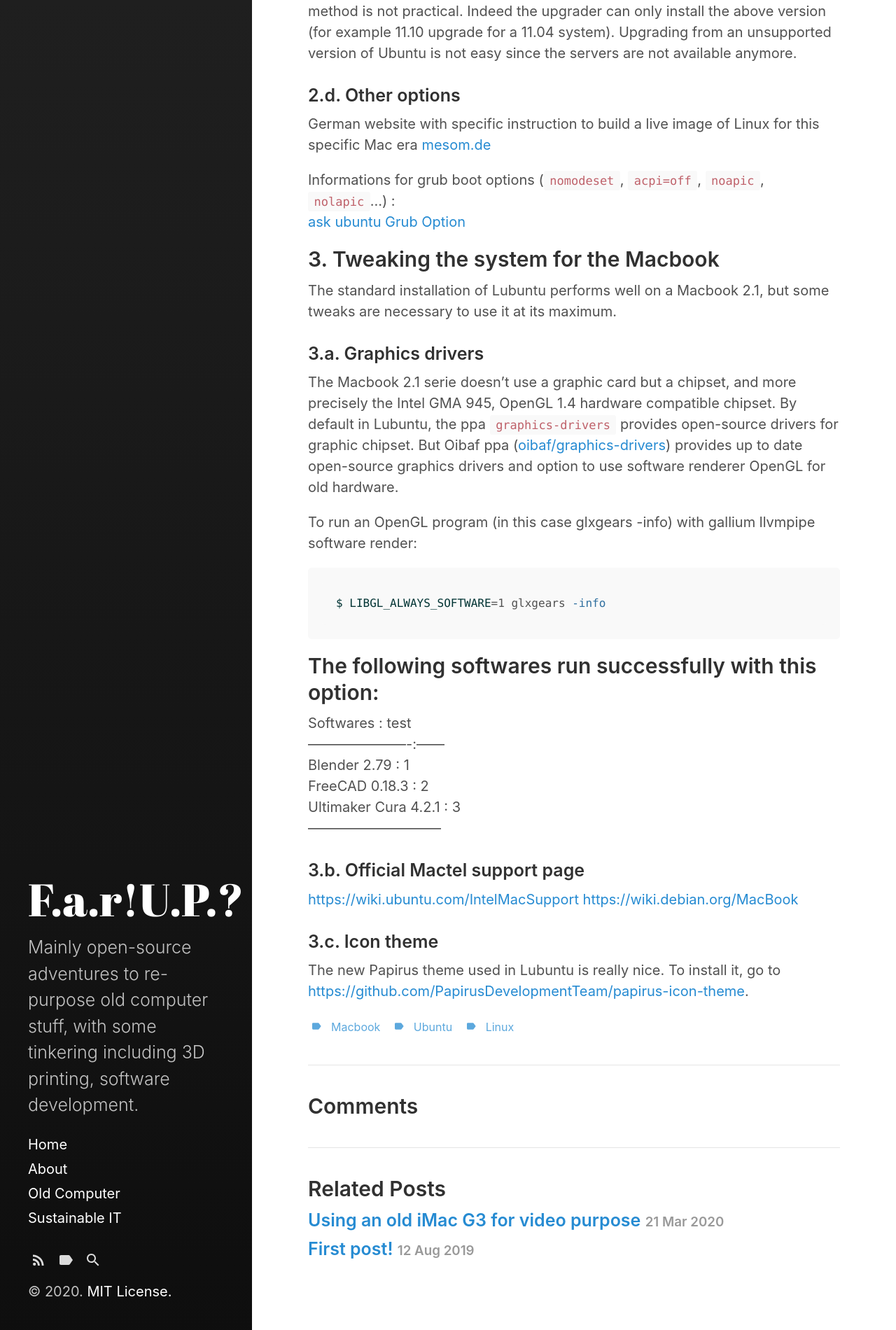
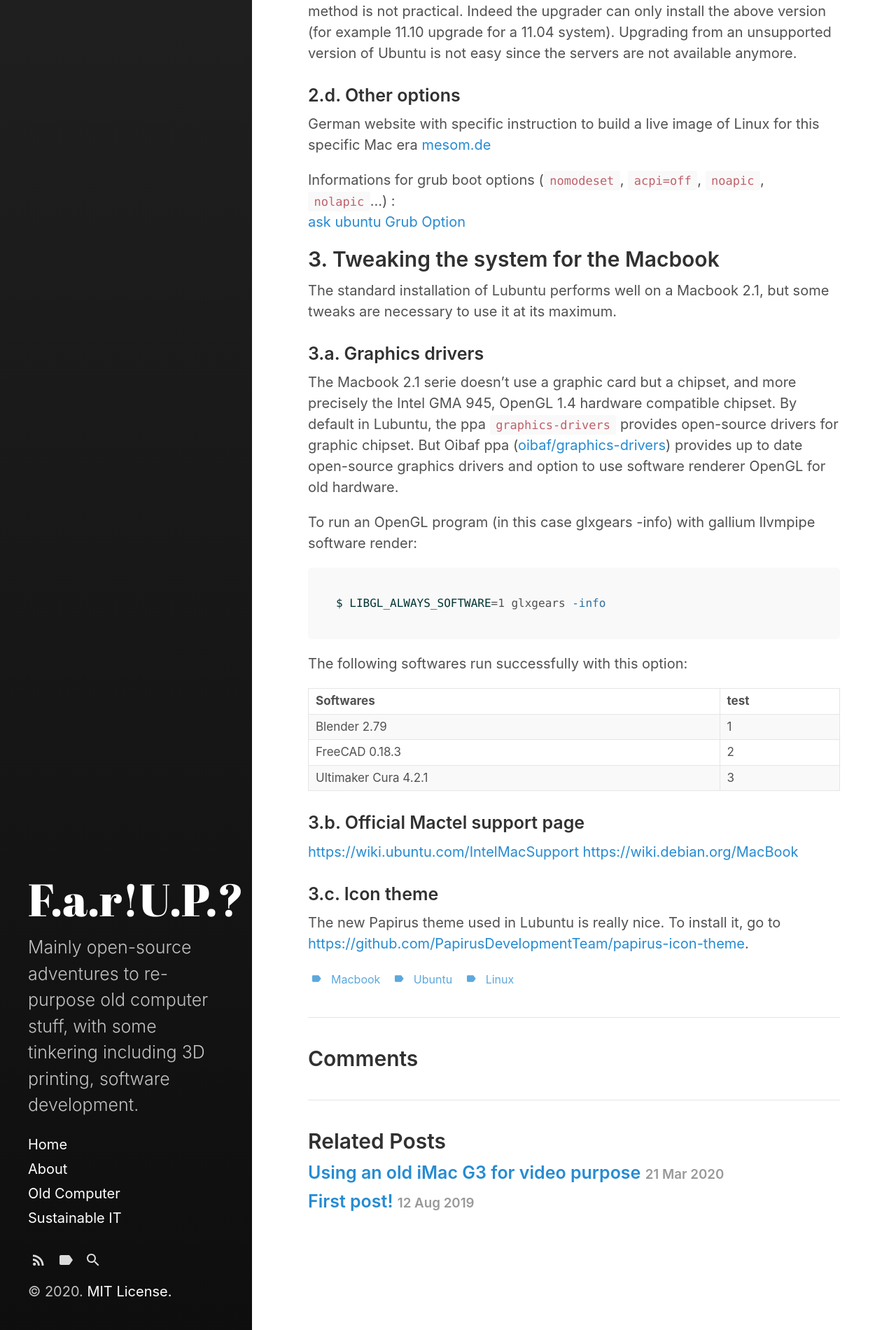
Before and after one commit to FloGom/flogom.github.io, a Jekyll site: the page built from _posts/2019-08-18-InstallingUbuntuMacbook2-1.md, in a window 1280 px wide. Shown: the part 2115-4015 px from the top of the page at 70% size. Built offline with Jekyll 4.4.1, drawn with Linux system fonts in a browser that asks for light colours; Markdown is read by kramdown in place of the engine named in the settings.

Commit message:
test center balise for image

````diff
--- a/_posts/2019-08-18-InstallingUbuntuMacbook2-1.md
+++ b/_posts/2019-08-18-InstallingUbuntuMacbook2-1.md
@@ -109,14 +109,12 @@ $ LIBGL_ALWAYS_SOFTWARE=1 glxgears -info
 ```
 
 The following softwares run successfully with this option:
------------------------------
- Softwares            : test
-----------------------:------
- Blender 2.79         : 1
- FreeCAD 0.18.3       :  2
- Ultimaker Cura 4.2.1 :  3
------------------------------
 
+| Softwares           | test  |
+|---------------------|------ |
+|Blender 2.79         | 1     |
+|FreeCAD 0.18.3       |  2    |
+|Ultimaker Cura 4.2.1 |  3    |
 
 
 ### 3.b. Official Mactel support page
--- a/assets/css/main.scss
+++ b/assets/css/main.scss
@@ -4,3 +4,8 @@
 ---
 
 @import "hydeout";
+
+img[src*='#center'] {
+    display: block;
+    margin: auto;
+}
````
Also changed, not shown: _posts/2020-03-21-UsingAnOldImacG3.md (+1 -1 lines).
